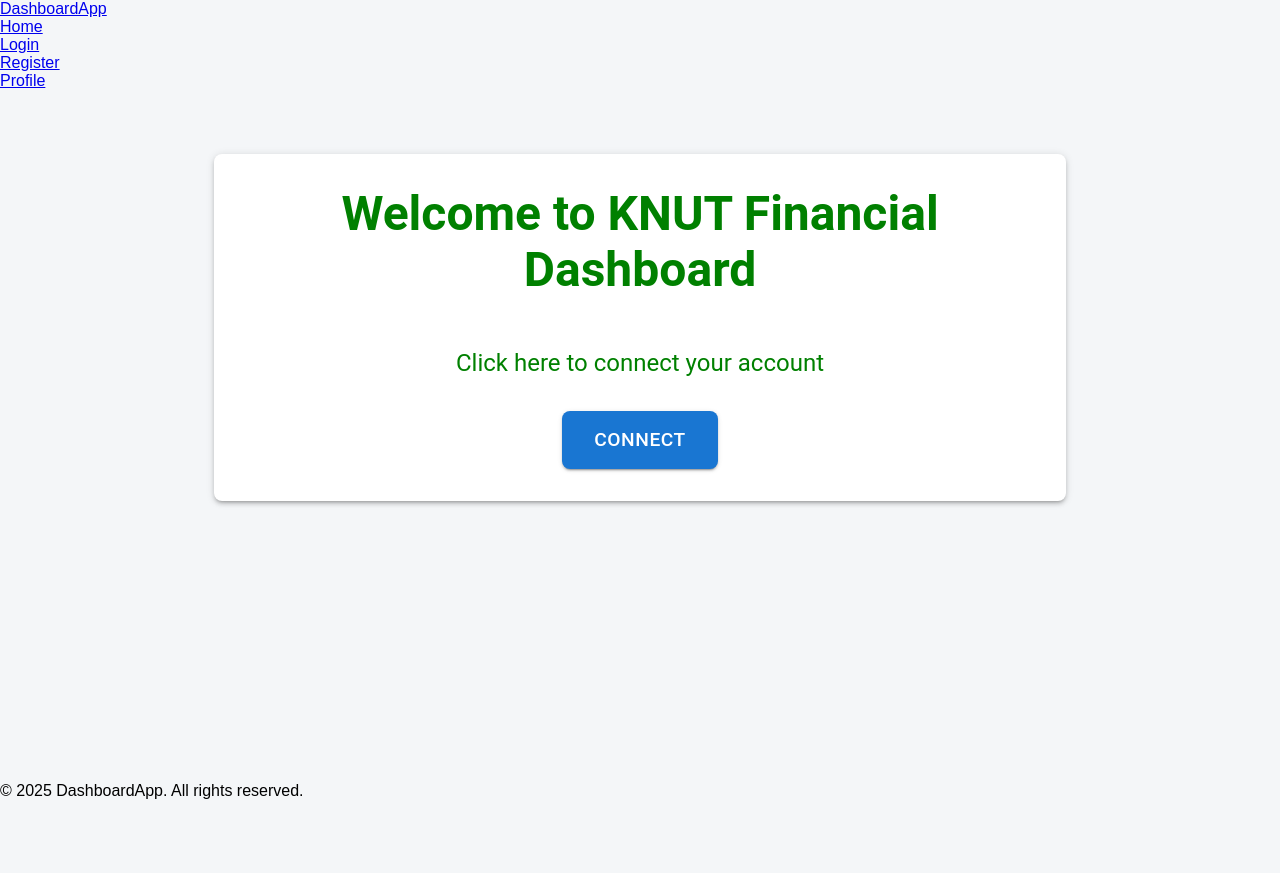
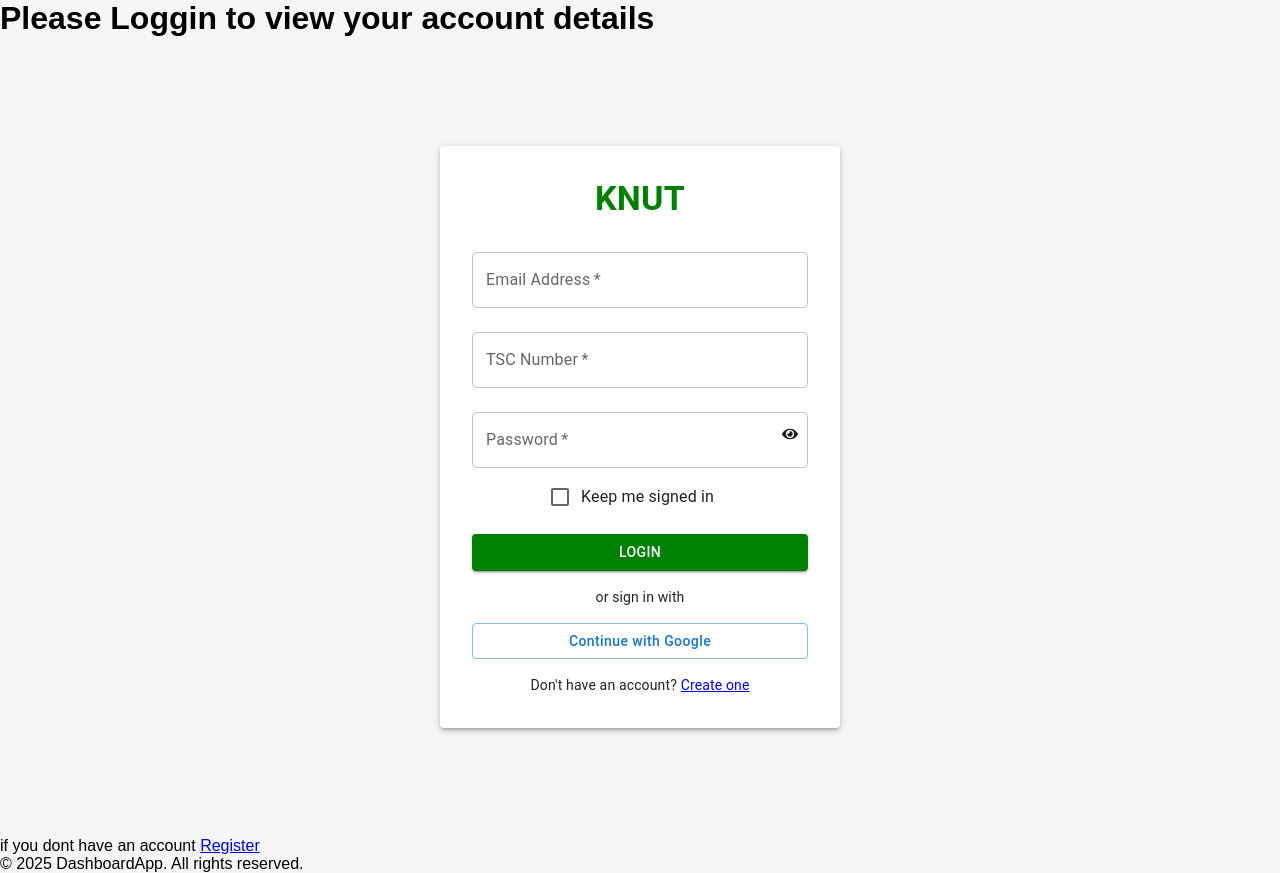
Before and after one commit to wamweaa/NATO, a React (Vite) app: page / in a window 1280 px wide. Before the commit the page ends 800 px from the top, so only its background shows below. Built offline with nearby package versions, Linux system fonts and the light colour scheme.

Commit message:
styling the login page

```diff
--- a/src/components/Auth/Login.jsx
+++ b/src/components/Auth/Login.jsx
@@ -2,12 +2,21 @@
 import { saveToken } from "../Services/auth";
 import { FaEye, FaEyeSlash } from "react-icons/fa";
 import React, { useState } from "react";
+import {
+  TextField,
+  FormControlLabel,
+  Checkbox,
+  Button,
+  Typography,
+  Paper,
+  Box,
+} from "@mui/material";
 
 const Login = () => {
   const [email, setEmail] = useState("");
   const [tscNumber, setTscNumber] = useState("");
   const [password, setPassword] = useState("");
-  const [showPassword, setShowPassword] = useState(false); // show password
+  const [showPassword, setShowPassword] = useState(false);
   const [keepSignedIn, setKeepSignedIn] = useState(false);
   const [error, setError] = useState(null);
 
@@ -15,93 +24,97 @@
     e.preventDefault();
     try {
       const response = await login({ email, tscNumber, password });
-      saveToken(response.data.token); // Save the token to localStorage
+      saveToken(response.data.token);
 
-      const userRole = response.data.role; // Assuming the API response includes the user role
-      if (userRole === "admin") {
-        window.location.href = "/admin/dashboard";
-      } else {
-        window.location.href = "/user/dashboard";
-      }
+      const userRole = response.data.role;
+      window.location.href =
+        userRole === "admin" ? "/admin/dashboard" : "/user/dashboard";
     } catch (err) {
-      setError(
-        err.response?.data?.message || "Login failed. Please try again."
-      );
+      setError(err.response?.data?.message || "Login failed. Please try again.");
     }
-  };
-  const togglePasswordVisibility = () => {
-    setShowPassword(!showPassword);
   };
 
   return (
-    <div className="login-container">
-      <h1>KNUT</h1>
-      {error && <p className="error">{error}</p>}
-      <form onSubmit={handleSubmit}>
-        <div className="form-group">
-          <label htmlFor="email">Email Address</label>
-          <input
+    <Box display="flex" justifyContent="center" alignItems="center" minHeight="100vh">
+      <Paper elevation={3} sx={{ p: 4, width: 400, textAlign: "center" }}>
+        <Typography variant="h4" sx={{ fontWeight: "bold", mb: 2, color:"green" }}>
+          KNUT
+        </Typography>
+        {error && <Typography color="error">{error}</Typography>}
+        <form onSubmit={handleSubmit}>
+          <TextField
+            fullWidth
+            label="Email Address"
             type="email"
-            id="email"
-            placeholder="johndoe@email.com"
+            variant="outlined"
+            margin="normal"
             value={email}
             onChange={(e) => setEmail(e.target.value)}
             required
           />
-        </div>
-        <div className="form-group">
-          <label htmlFor="tsc">TSC Number</label>
-          <input
+          <TextField
+            fullWidth
+            label="TSC Number"
             type="text"
-            id="tsc"
-            placeholder="47664544"
+            variant="outlined"
+            margin="normal"
             value={tscNumber}
             onChange={(e) => setTscNumber(e.target.value)}
             required
           />
-        </div>
-        <div className="form-group password-group">
-          <label htmlFor="password">Password</label>
-          <div className="password-input-conatiner">
-            <input
-              type={showPassword ? "text" : "password"} // Toggle between text and password
-              id="password"
-              placeholder=" Password"
+          <Box display="flex" alignItems="center" position="relative">
+            <TextField
+              fullWidth
+              label="Password"
+              type={showPassword ? "text" : "password"}
+              variant="outlined"
+              margin="normal"
               value={password}
               onChange={(e) => setPassword(e.target.value)}
               required
             />
             <span
-              className="password-toggle"
-              onClick={togglePasswordVisibility}
+              onClick={() => setShowPassword(!showPassword)}
+              style={{
+                position: "absolute",
+                right: 10,
+                cursor: "pointer",
+                top: "50%",
+                transform: "translateY(-50%)",
+              }}
             >
-              {showPassword ? <FaEyeSlash /> : <FaEye />}{" "}
-              {/* Toggle eye icon */}
+              {showPassword ? <FaEyeSlash /> : <FaEye />}
             </span>
-          </div>
-        </div>
-        <div className="form-group">
-          <label>
-            <input
-              type="checkbox"
-              checked={keepSignedIn}
-              onChange={(e) => setKeepSignedIn(e.target.checked)}
-            />{" "}
-            Keep me signed in
-          </label>
-        </div>
-        <button type="submit" className="login-button">
-          Login
-        </button>
-      </form>
-      <div className="social-login">
-        <p>or sign in with</p>
-        <button className="google-button">Continue with Google</button>
-      </div>
-      <div className="create-account">
-        <p>Create an account</p>
-      </div>
-    </div>
+          </Box>
+          <FormControlLabel
+            control={
+              <Checkbox
+                checked={keepSignedIn}
+                onChange={(e) => setKeepSignedIn(e.target.checked)}
+                color="primary"
+              />
+            }
+            label="Keep me signed in"
+          />
+          <Button type="submit" fullWidth variant="contained" sx={{ mt: 2, backgroundColor:"green" }}>
+            Login
+          </Button>
+        </form>
+        <Typography variant="body2" sx={{ my: 2 }}>
+          or sign in with
+        </Typography>
+        <Button
+          fullWidth
+          variant="outlined"
+          sx={{ textTransform: "none", mb: 2 }}
+        >
+          Continue with Google
+        </Button>
+        <Typography variant="body2">
+          Don't have an account? <a href="/register">Create one</a>
+        </Typography>
+      </Paper>
+    </Box>
   );
 };
 
--- a/src/components/Pages/Home.jsx
+++ b/src/components/Pages/Home.jsx
@@ -1,91 +1,23 @@
-import React from 'react';
-import { Link } from 'react-router-dom';
-import {
-  Container,
-  Typography,
-  Button,
-  Box,
-  Paper
-} from '@mui/material';
-import Navbar from '../Sharedc/Navbar';
-import Footer from '../Sharedc/Footer';
+import React from 'react'
+import Navbar from '../Sharedc/Navbar'
+import Footer from '../Sharedc/Footer'
+import LoginPage from './LoginPage'
+function Home() {
+  return (
+    <div>
+      <h1><strong>Please Loggin to view your account details</strong></h1>
+      <div className='navbar'>
+        <Navbar/>
+      </div>
+      <div className='login-page'>
+        <LoginPage/>
+        </div>
+        <div className='footer'>
+          <Footer/>
+        </div>
 
-const Home = () => {
-  return (
-    <Box sx={{
-      minHeight: '100vh',
-      display: 'flex',
-      flexDirection: 'column'
-    }}>
-      <Navbar />
-      <Container
-        component="main"
-        maxWidth="md"
-        sx={{
-          mt: 8,
-          mb: 8,
-          flex: 1,
-          display: 'flex',
-          flexDirection: 'column',
-          alignItems: 'center'
-        }}
-      >
-        <Paper
-          elevation={3}
-          sx={{
-            p: 4,
-            display: 'flex',
-            flexDirection: 'column',
-            alignItems: 'center',
-            borderRadius: 2
-          }}
-        >
-          <Typography
-            variant="h3"
-            component="h1"
-            gutterBottom
-            sx={{
-              fontWeight: 'bold',
-              color: 'green',
-              textAlign: 'center'
-            }}
-          >
-            Welcome to KNUT Financial Dashboard
-          </Typography>
+    </div>
+  )
+}
 
-          <Typography
-            variant="h5"
-            component="h3"
-            gutterBottom
-            sx={{
-               mt: 4,
-               color: 'green',
-
-            }}
-          >
-            Click here to connect your account
-          </Typography>
-
-          <Button
-            variant="contained"
-            size="large"
-            component={Link}
-            to="/Login"
-            sx={{
-              mt: 3,
-              px: 4,
-              py: 1.5,
-              borderRadius: 2,
-              fontSize: '1.2rem'
-            }}
-          >
-            Connect
-          </Button>
-        </Paper>
-      </Container>
-      <Footer />
-    </Box>
-  );
-};
-
-export default Home;
+export default Home
--- a/src/components/Pages/LoginPage.jsx
+++ b/src/components/Pages/LoginPage.jsx
@@ -1,16 +1,17 @@
 import React from 'react';
-import Navbar from '../Sharedc/Navbar';
+
 import Login from '../Auth/Login';
-import Footer from '../Sharedc/Footer';
 
+import { Link } from 'react-router-dom';
 const LoginPage = () => {
   return (
     <div>
-      <Navbar />
       <main>
         <Login />
       </main>
-      <Footer />
+      <div>
+        <p>if you dont have an account <Link to="/register">Register</Link></p>
+      </div>
     </div>
   );
 };
--- a/src/components/Sharedc/Navbar.jsx
+++ b/src/components/Sharedc/Navbar.jsx
@@ -4,17 +4,18 @@
 
 const Navbar = () => {
   return (
-    <nav className="navbar">
-      <div className="navbar-logo">
-        <Link to="/">DashboardApp</Link>
-      </div>
-      <ul className="navbar-links">
-        <li><Link to="/">Home</Link></li>
-        <li><Link to="/login">Login</Link></li>
-        <li><Link to="/register">Register</Link></li>
-        <li><Link to="/profile">Profile</Link></li>
-      </ul>
-    </nav>
+    // <nav className="navbar">
+    //   <div className="navbar-logo">
+    //     <Link to="/">DashboardApp</Link>
+    //   </div>
+    //   <ul className="navbar-links">
+    //     <li><Link to="/">Home</Link></li>
+    //     <li><Link to="/login">Login</Link></li>
+    //     <li><Link to="/register">Register</Link></li>
+    //     <li><Link to="/profile">Profile</Link></li>
+    //   </ul>
+    // </nav>
+    <div></div>
   );
 };
 
--- a/src/index.css
+++ b/src/index.css
@@ -223,7 +223,7 @@
   }
 
   button {
-    background: blue;
+    background: rgba(3, 142, 12, 0.736);
     color: white;
     padding: 10px;
     border: none;
```
